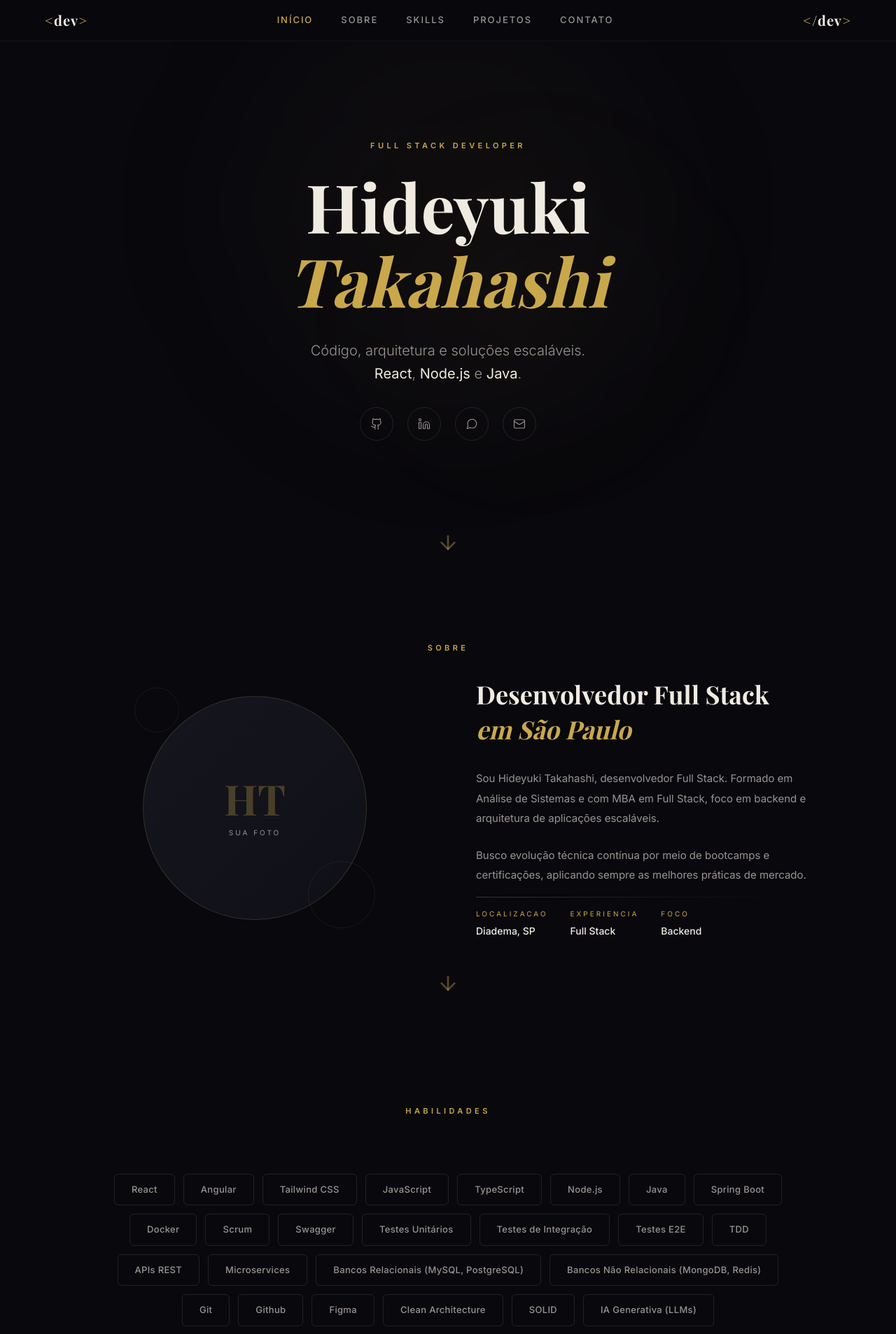
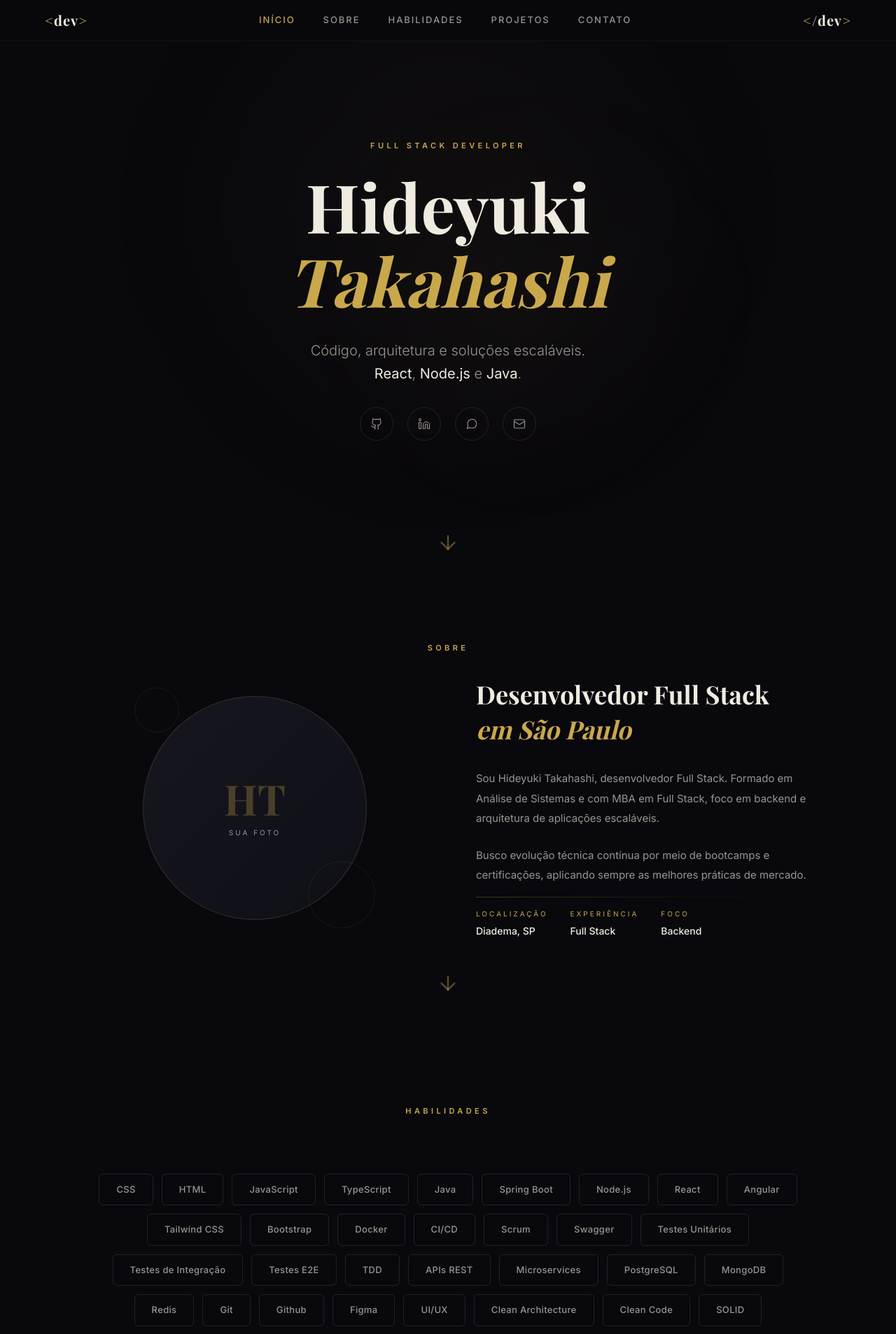
Before and after one commit to Dev-HideyukiTakahashi/dev-hideyukitakahashi.github.io, a React (Vite) app: page / in a window 1280 px wide. Shown: the top 1907 px of the page at 70% size. Built offline with nearby package versions, Linux system fonts and the light colour scheme.

Commit message:
finish portfolio

```diff
--- a/src/components/About.jsx
+++ b/src/components/About.jsx
@@ -78,8 +78,8 @@ export default function About() {
             {/* Personal info */}
             <div className="flex flex-wrap gap-8">
               {[
-                { label: 'Localizacao', value: 'Diadema, SP' },
-                { label: 'Experiencia', value: 'Full Stack', hideMobile: true },
+                { label: 'Localização', value: 'Diadema, SP' },
+                { label: 'Experiência', value: 'Full Stack', hideMobile: true },
                 { label: 'Foco', value: 'Backend' },
               ].map(item => (
                 <div key={item.label} className={item.hideMobile ? 'hidden md:block' : ''}>
--- a/src/components/Contact.jsx
+++ b/src/components/Contact.jsx
@@ -1,6 +1,6 @@
-import { motion, useInView } from 'framer-motion'
-import { useRef } from 'react'
-import { GithubIcon, LinkedinIcon, WhatsAppIcon, MailIcon, ArrowUpRightIcon } from './Icons'
+import { motion, useInView } from 'framer-motion';
+import { useRef } from 'react';
+import { GithubIcon, LinkedinIcon, WhatsAppIcon, MailIcon, ArrowUpRightIcon } from './Icons';
 
 const contactLinks = [
   {
@@ -13,33 +13,34 @@ const contactLinks = [
   {
     icon: LinkedinIcon,
     label: 'LinkedIn',
-    value: 'linkedin.com/in/hideyuki-takahashi',
-    href: 'https://www.linkedin.com/in/hideyuki-takahashi/',
+    value: 'linkedin.com/in/dev-hideyukitakahashi',
+    href: 'https://www.linkedin.com/in/dev-hideyukitakahashi/',
     color: 'hover:text-[#0A66C2]',
   },
   {
     icon: WhatsAppIcon,
     label: 'WhatsApp',
-    value: '+55 (11) 99999-9999',
-    href: 'https://wa.me/5511999999999',
+    value: '+55 (11) 94205-1849',
+    href: 'https://wa.me/5511942051849',
     color: 'hover:text-[#25D366]',
   },
   {
     icon: MailIcon,
     label: 'Email',
-    value: 'seu@email.com',
-    href: 'mailto:seu@email.com',
+    value: 'dev.hideyukitakahashi@gmail.com',
+    href: 'mailto:dev.hideyukitakahashi@gmail.com',
     color: 'hover:text-gold',
   },
-]
+];
 
 export default function Contact() {
-  const ref = useRef(null)
-  const isInView = useInView(ref, { once: true, margin: '-100px' })
+  const ref = useRef(null);
+  const isInView = useInView(ref, { once: true, margin: '-100px' });
 
   return (
-    <section id="contact" className="relative py-40 bg-charcoal/40" ref={ref}>
+    <section id="contact" className="relative py-20 bg-charcoal/40" ref={ref}>
       <div className="max-w-4xl mx-auto px-8 lg:px-16">
+        {/* Section Header */}
         <motion.div
           initial={{ opacity: 0, y: 60 }}
           animate={isInView ? { opacity: 1, y: 0 } : {}}
@@ -53,11 +54,11 @@ export default function Contact() {
             Vamos Conversar
           </h2>
           <p className="text-ivory-muted mt-6 max-w-lg mx-auto text-[15px] leading-relaxed">
-            Estou sempre aberto a novos projetos e oportunidades.
-            Entre em contato!
+            Estou sempre aberto a novos projetos e oportunidades. Entre em contato!
           </p>
         </motion.div>
 
+        {/* Contact Grid */}
         <div className="grid sm:grid-cols-2 gap-6">
           {contactLinks.map((item, i) => (
             <motion.a
@@ -67,27 +68,44 @@ export default function Contact() {
               rel="noopener noreferrer"
               initial={{ opacity: 0, y: 30 }}
               animate={isInView ? { opacity: 1, y: 0 } : {}}
-              transition={{ duration: 0.8, delay: 0.2 + i * 0.1 }}
-              className={`group relative p-8 border border-white/5 hover:border-gold/20 transition-all duration-700 ${item.color}`}
-              whileHover={{ y: -4 }}
+              transition={{
+                opacity: { duration: 0.5 },
+                y: { duration: 0.5, delay: 0.2 + i * 0.1 },
+              }}
+              className={`group relative p-8 border border-white/5 hover:border-gold/20 transition-colors duration-200 ${item.color}`}
+              whileHover={{
+                y: -6,
+                transition: {
+                  duration: 0.15,
+                  ease: 'easeOut',
+                },
+              }}
+              whileTap={{
+                scale: 0.98,
+              }}
             >
-              <div className="absolute top-0 right-0 p-6 opacity-0 group-hover:opacity-100 transition-opacity duration-500">
+              {/* Corner Icon */}
+              <div className="absolute top-0 right-0 p-6 opacity-0 group-hover:opacity-100 transition-opacity duration-200">
                 <ArrowUpRightIcon size={16} className="text-gold" />
               </div>
 
-              <item.icon size={24} className="text-ivory-muted group-hover:text-gold transition-colors duration-500 mb-6" />
+              {/* Main Icon */}
+              <item.icon
+                size={24}
+                className="text-ivory-muted group-hover:text-gold transition-colors duration-200 mb-6"
+              />
 
+              {/* Label */}
               <h3 className="text-[11px] text-gold tracking-[0.3em] uppercase mb-2 font-semibold">
                 {item.label}
               </h3>
 
-              <p className="text-ivory text-[15px] font-light">
-                {item.value}
-              </p>
+              {/* Contact Value */}
+              <p className="text-ivory text-[15px] font-light">{item.value}</p>
             </motion.a>
           ))}
         </div>
       </div>
     </section>
-  )
+  );
 }
--- a/src/components/Header.jsx
+++ b/src/components/Header.jsx
@@ -5,7 +5,7 @@ import { Menu, X } from 'lucide-react';
 const navLinks = [
   { name: 'Início', href: '#home' },
   { name: 'Sobre', href: '#about' },
-  { name: 'Skills', href: '#skills' },
+  { name: 'Habilidades', href: '#skills' },
   { name: 'Projetos', href: '#projects' },
   { name: 'Contato', href: '#contact' },
 ];
@@ -32,9 +32,43 @@ export default function Header() {
     // Listen for custom trigger event from other components (e.g., Hero)
     window.addEventListener('triggerBorderEvent', triggerBorder);
 
+    // Observe sections to update active navigation link while scrolling
+    const sections = navLinks.map(link => document.querySelector(link.href)).filter(Boolean);
+
+    const observer = new IntersectionObserver(
+      entries => {
+        entries.forEach(entry => {
+          if (entry.isIntersecting) {
+            // Update active menu item based on the visible section
+            setActiveLink(`#${entry.target.id}`);
+          }
+        });
+      },
+      {
+        // Trigger when around 40% of the section is visible
+        threshold: 0.1,
+
+        // Adjust for fixed header height
+        rootMargin: '-100px 0px -50% 0px',
+      },
+    );
+
+    sections.forEach(section => {
+      if (section) {
+        observer.observe(section);
+      }
+    });
+
     return () => {
       window.removeEventListener('scroll', handleScroll);
       window.removeEventListener('triggerBorderEvent', triggerBorder);
+
+      // Cleanup observer when component unmounts
+      sections.forEach(section => {
+        if (section) {
+          observer.unobserve(section);
+        }
+      });
     };
   }, []);
 
--- a/src/components/Skills.jsx
+++ b/src/components/Skills.jsx
@@ -3,15 +3,19 @@ import { useRef } from 'react';
 import { ArrowDown } from 'lucide-react';
 
 const skills = [
+  'CSS',
+  'HTML',
+  'JavaScript',
+  'TypeScript',
+  'Java',
+  'Spring Boot',
+  'Node.js',
   'React',
   'Angular',
   'Tailwind CSS',
-  'JavaScript',
-  'TypeScript',
-  'Node.js',
-  'Java',
-  'Spring Boot',
+  'Bootstrap',
   'Docker',
+  'CI/CD',
   'Scrum',
   'Swagger',
   'Testes Unitários',
@@ -20,34 +24,42 @@ const skills = [
   'TDD',
   'APIs REST',
   'Microservices',
-  'Bancos Relacionais (MySQL, PostgreSQL)',
-  'Bancos Não Relacionais (MongoDB, Redis)',
+  'PostgreSQL',
+  'MongoDB',
+  'Redis',
   'Git',
   'Github',
   'Figma',
+  'UI/UX',
   'Clean Architecture',
+  'Clean Code',
   'SOLID',
   'IA Generativa (LLMs)',
+  'Linux',
+  'Trabalho em Equipe',
+  'Resolução de Problemas',
+  'Aprendizado Contínuo',
 ];
 
-// Mobile skills
-const essentialSkills = [
-  'React',
-  'Angular',
-  'JavaScript',
-  'TypeScript',
-  'Node.js',
+// Skills displayed on mobile devices
+const mobileSkills = [
+  'HTML',
+  'CSS',
   'Java',
   'Spring Boot',
+  'React',
+  'TypeScript',
+  'JavaScript',
+  'Node.js',
+  'APIs REST',
+  'PostgreSQL',
+  'MongoDB',
   'Docker',
-  'APIs REST',
-  'Microservices',
-  'Bancos Relacionais (MySQL, PostgreSQL)',
-  'Bancos Não Relacionais (MongoDB, Redis)',
   'Git',
-  'Figma',
-  'Clean Architecture',
+  'UI/UX',
+  'Testes Unitários',
   'SOLID',
+  'Trabalho em Equipe',
 ];
 
 export default function Skills() {
@@ -56,7 +68,7 @@ export default function Skills() {
 
   return (
     <section id="skills" className="relative w-full" ref={ref}>
-      <div className="max-w-6xl mx-auto px-6 md:px-8 lg:px-16 pt-8 md:pt-20 md:pb-37 2xl:pb-100">
+      <div className="max-w-6xl mx-auto px-6 md:px-8 lg:px-16 pt-8 md:pt-20 md:pb-23 2xl:pb-90">
         {/* Section header */}
         <div className="text-center mb-10">
           <span className="text-gold text-[11px] font-semibold tracking-[0.4em] uppercase">
@@ -85,7 +97,7 @@ export default function Skills() {
                 color: { duration: 0.2 },
               }}
               className={`px-6 py-3 text-[13px] font-medium text-ivory-muted tracking-wide border border-white/10 rounded-md cursor-default
-                ${!essentialSkills.includes(skill) ? 'hidden md:inline-block' : 'inline-block'}`}
+                ${!mobileSkills.includes(skill) ? 'hidden md:inline-block' : 'inline-block'}`}
             >
               {skill}
             </motion.span>
```
Also changed, not shown: src/components/Footer.jsx (+88 -21 lines), 2 other files (tests, documents, lock files or other folders).
